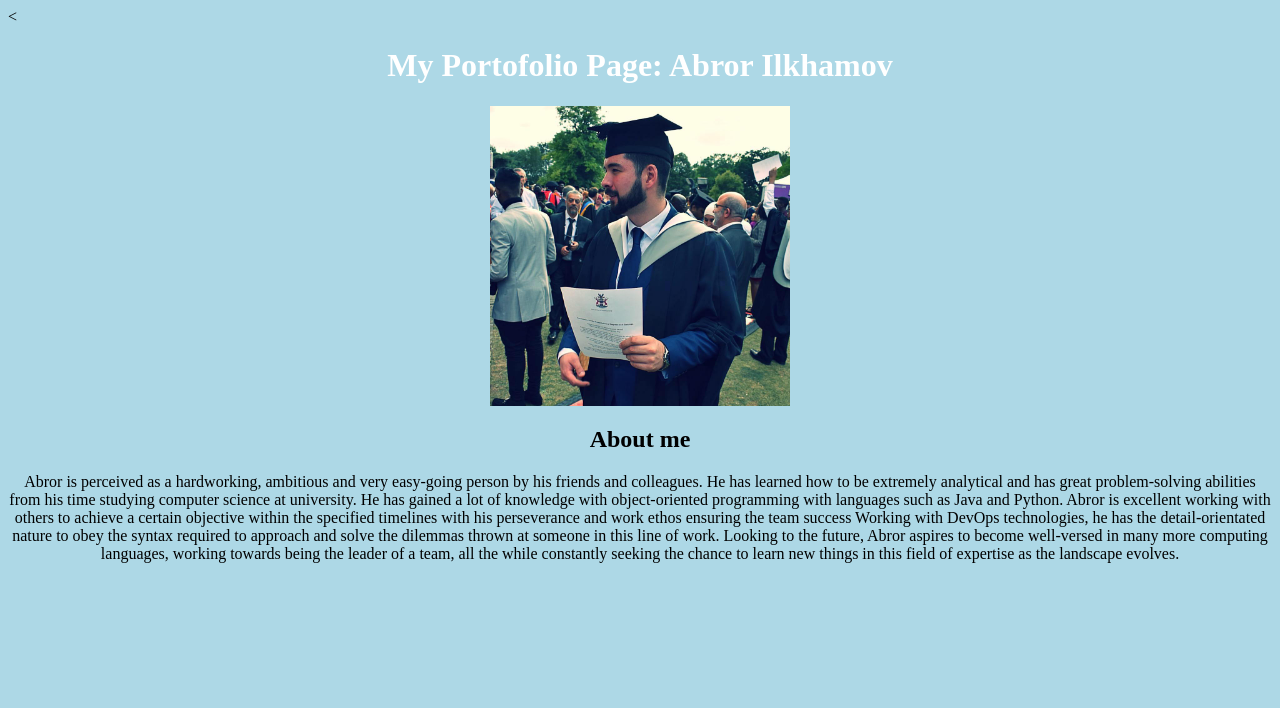
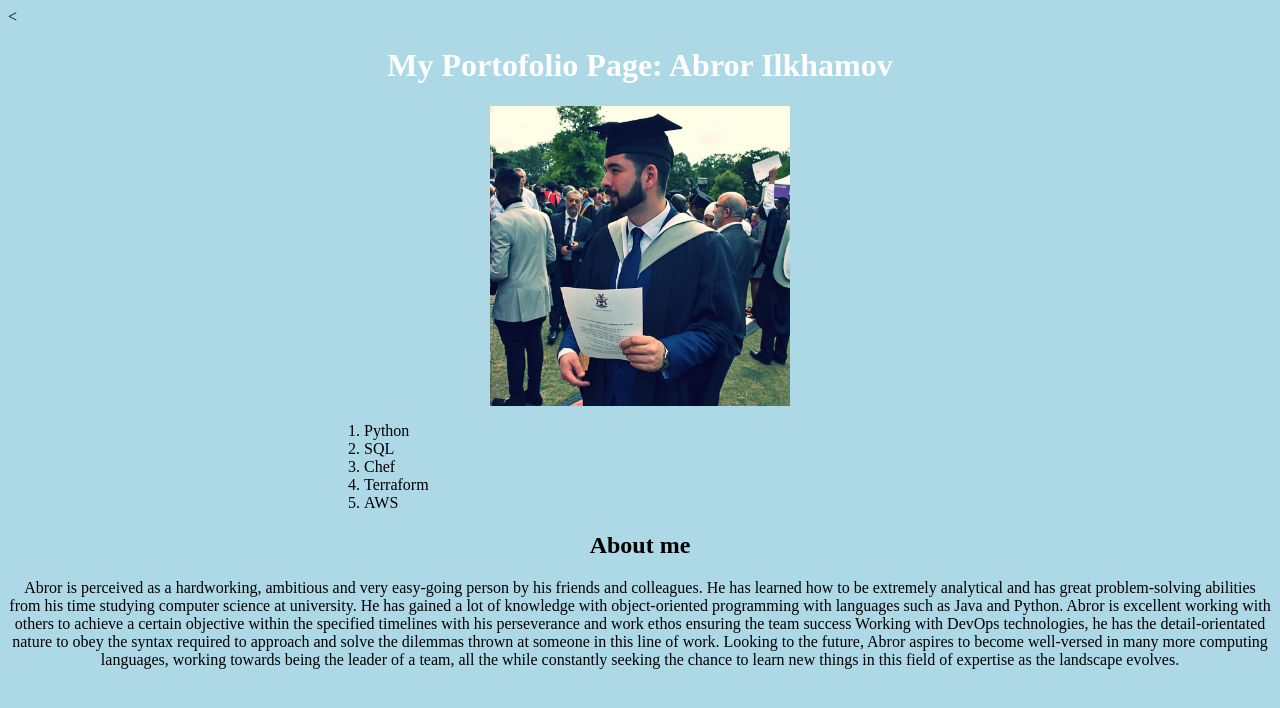
Before and after one commit to ailkhamov/Rockar, a plain HTML site: page index.html in a window 1280 px wide. Drawn offline with Linux system fonts and the light colour scheme.

Commit message:
Added Skills div

```diff
--- a/index.html
+++ b/index.html
@@ -8,6 +8,16 @@
   <body>
     <header>
       <h1>My Portofolio Page: Abror Ilkhamov </h1> <img src="abror.jpg.jpg" alt="Profile Picture" class="center" width="300" height="300">
+
+      <div class="container-left">
+        <ol>
+          <li>Python</li>
+          <li>SQL</li>
+          <li>Chef</li>
+          <li>Terraform</li>
+          <li>AWS</li>
+        </ol>
+        </div>
 
       <h2 align = "center"> About me </h2>
 
```
